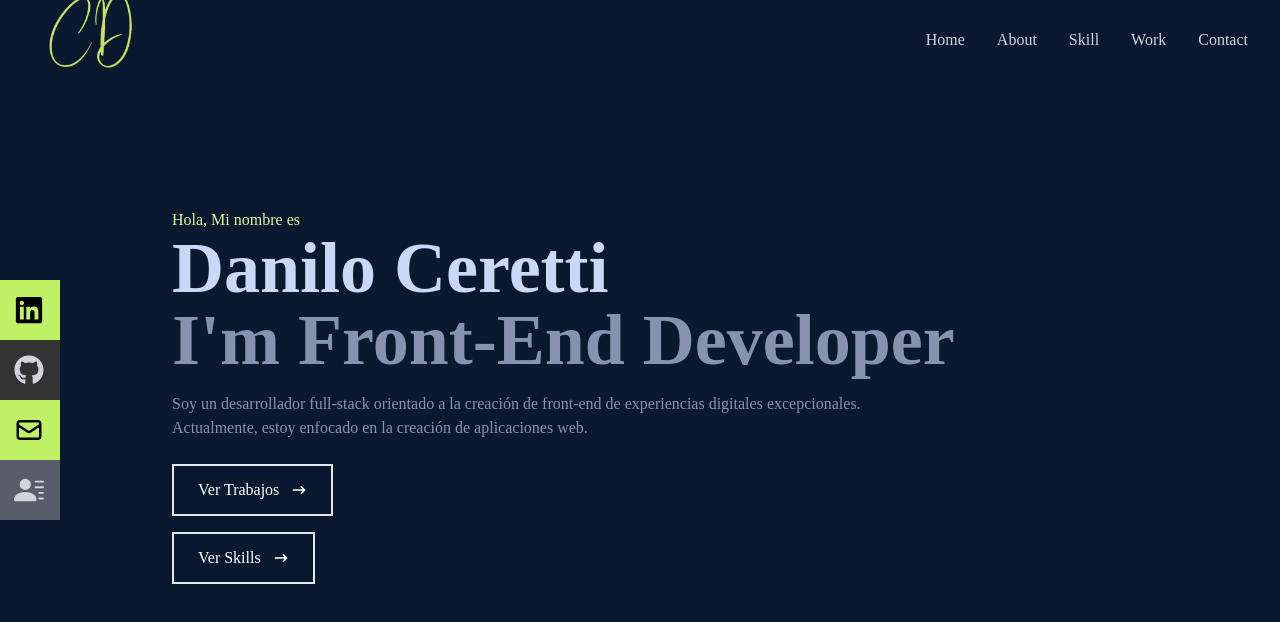
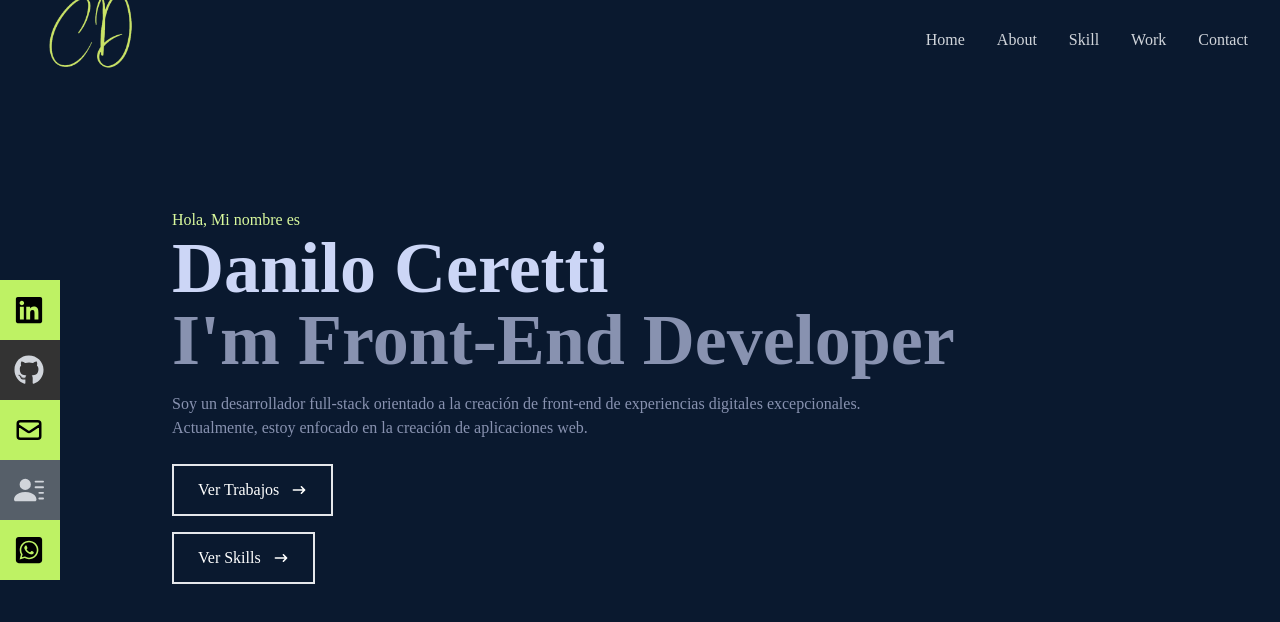
Before and after one commit to Daniloceretti/porfo, a React (Create React App) app: page / in a window 1280 px wide. Shown: the top 622 px of the page. Built offline with nearby package versions, Linux system fonts and the light colour scheme.

Commit message:
whatsapp

```diff
--- a/src/components/Navbar.jsx
+++ b/src/components/Navbar.jsx
@@ -1,5 +1,5 @@
 import React, { useState } from 'react'
-import {FaBars,FaTimes,FaGithub,FaLinkedin,} from 'react-icons/fa'
+import {FaBars,FaTimes,FaGithub,FaLinkedin,FaWhatsappSquare} from 'react-icons/fa'
 import {HiOutlineMail} from 'react-icons/hi'
 import {BsFillPersonLinesFill} from 'react-icons/bs'
 import Logo from '../assets/CDv.png'
@@ -92,6 +92,13 @@ const Navbar = () => {
                        CV<BsFillPersonLinesFill size={30}/>
                     </a>
                     </li>
+                    <li className='w-[160px] h-[60px] flex justify-between items-center ml-[-100px] hover:ml-[-10px] duration-300 bg-lime-300'>
+                    <a  className='flex justify-between items-center w-full text-black'
+                    href="https://walink.co/41a177" TARGET='_BLANK'>
+                       WhatsApp<FaWhatsappSquare size={30}/>
+                    </a>
+                    </li>
+
                 </ul>
             </div>
         </div>
```
